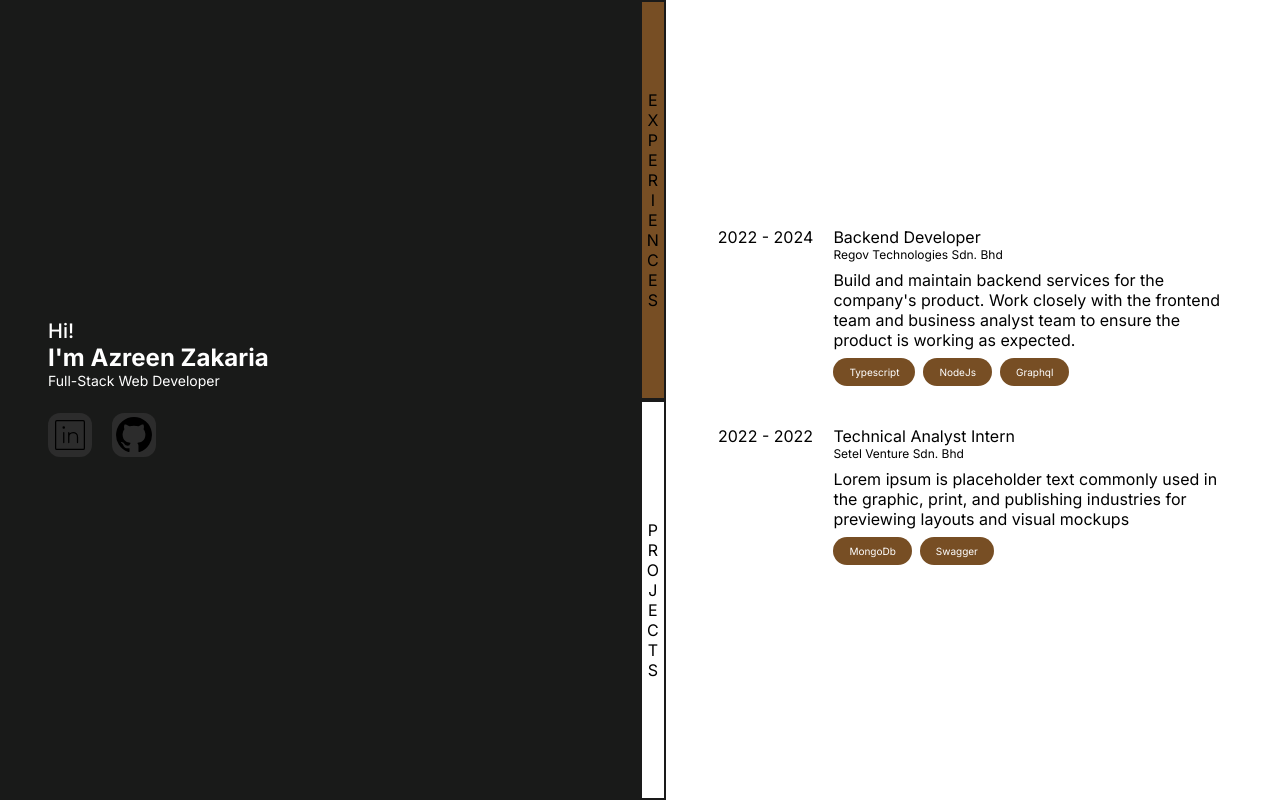
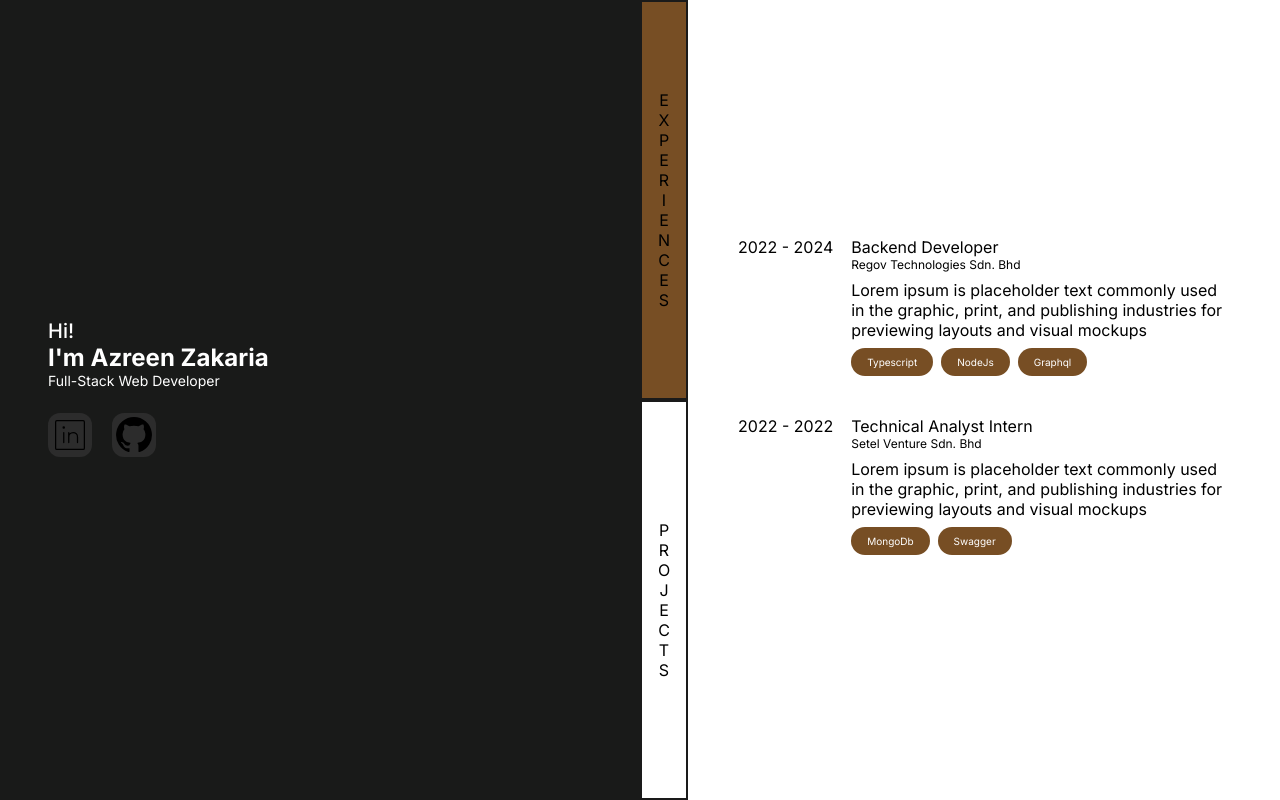
Before and after one commit to azreenzakaria/az-portfolio, a React (Create React App) app: page / in a window 1280 px wide. Built offline with nearby package versions, Linux system fonts and the light colour scheme.

Commit message:
Fix sidebar

```diff
--- a/src/app/styles/variables/_colors.scss
+++ b/src/app/styles/variables/_colors.scss
@@ -6,7 +6,6 @@
 // 3. BG
 
 // 1. Primary
-// Color Palette Link: https://colorhunt.co/palette/181c143c3d37697565ecdfcc
 $primary-black: #191a19;
 $secondary-white: #ffffff;
 $tertiary-sepia: #774e24;
--- a/src/shared/components/card/config/exp-config.ts
+++ b/src/shared/components/card/config/exp-config.ts
@@ -5,7 +5,7 @@ export const experiencesItem = [
     company: "Regov Technologies Sdn. Bhd",
     url: "https://www.regovtech.com/",
     description:
-      "Build and maintain backend services for the company's product. Work closely with the frontend team and business analyst team to ensure the product is working as expected.",
+      "Lorem ipsum is placeholder text commonly used in the graphic, print, and publishing industries for previewing layouts and visual mockups",
     skills: ["Typescript", "NodeJs", "Graphql"],
   },
   {
--- a/src/shared/components/styles/_tab.scss
+++ b/src/shared/components/styles/_tab.scss
@@ -8,7 +8,7 @@
   ul {
     margin: 0;
     padding: 0;
-    width: 4rem;
+    width: 3rem;
     display: flex;
     flex-direction: column;
 
@@ -41,5 +41,6 @@
 
   .tab-content {
     margin: 0;
+    flex: 1;
   }
 }
```
